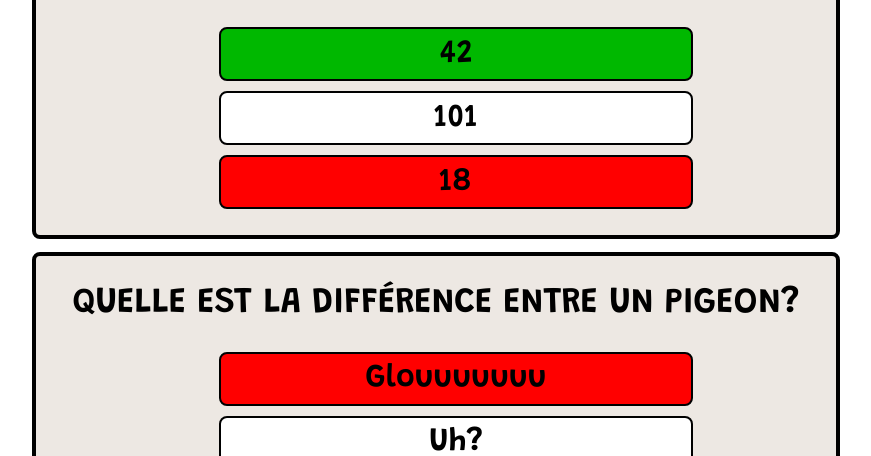
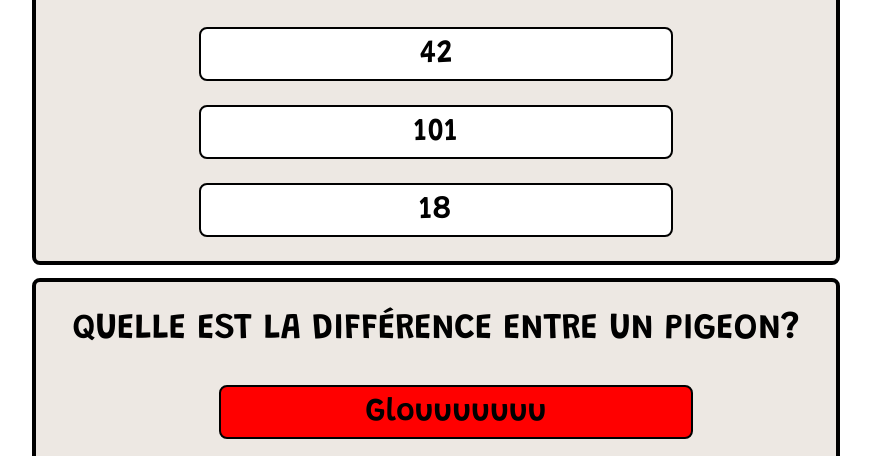
Before and after one commit to maxime9446/Quizz, a plain HTML site: page index.html in a window 1280 px wide. Shown: the part 344-800 px from the top of the page, without its empty margins (204-1075 px from the left). Drawn offline with Linux system fonts and the light colour scheme.

Commit message:
modif du ts

```diff
--- /dev/null
+++ b/app.js
@@ -0,0 +1,148 @@
+var firstQuestion = document.querySelector('#screenQuestion1');
+function createResponses(answer) {
+    var responseElement = document.createElement('li');
+    responseElement.setAttribute('class', 'answer');
+    var responseElementContent = document.createTextNode(answer);
+    responseElement.appendChild(responseElementContent);
+    console.log(answer);
+    // console.log(questionTitle)
+    return responseElement;
+}
+var dataQuestion1 = document.querySelectorAll('[data-question-1]');
+console.log(dataQuestion1);
+//
+// dataQuestion1[0].id = "42"
+// dataQuestion1
+// dataQuestion1.forEach( (answer) => {
+//     answer.id = "42";
+// } );
+dataQuestion1.forEach(function (answer) {
+    answer.addEventListener('click', function (e) {
+        console.log(answer);
+    });
+});
+// QUESTION 1
+var question1 = {
+    title: "Quel est l'âge du capitaine ?",
+    answers: [42, 101, 18],
+    correctAnswer: 42,
+    getBody: function () {
+        var body = this.title + "\n";
+        for (var i = 0; i < this.answers.length; i++) {
+            body += (i + 1) + ". " + this.answers[i] + "\n";
+        }
+        return body;
+    },
+    addAnswer: function (answer) {
+        // this.answers[this.answers.length] = answer;
+        this.answers.push(answer);
+    },
+    isCorrectAnswer: function (userResponse) {
+        if (userResponse == this.correctAnswer) {
+            return true;
+        }
+        else {
+            return false;
+        }
+    }
+};
+createResponses(question1);
+// console.log(question1);
+var bodyQuestion1 = question1.getBody();
+// console.log(bodyQuestion1);
+//
+// question1.addAnswer(11);
+// question1.addAnswer(22);
+// console.log(question1)
+//
+// let userResponse1 = prompt(bodyQuestion1);
+// if (question1.isCorrectAnswer(userResponse1)) {
+//     console.log("Bonne réponse !")
+// } else {
+//     console.log("Bonne réponse !")
+// }
+// QUESTION 2
+var question2 = {
+    title: "Quel est la différence entre un pigeon ?",
+    answers: ["GLOUUUU", "Uh ?", "La longueur des pattes"],
+    correctAnswer: "la longueur des pattes",
+    getBody: function () {
+        var body = this.title + "\n";
+        for (var i = 0; i < this.answers.length; i++) {
+            body += (i + 1) + ". " + this.answers[i] + "\n";
+        }
+        return body;
+    },
+    addAnswer: function (answer) {
+        // this.answers[this.answers.length] = answer;
+        this.answers.push(answer);
+    },
+    isCorrectAnswer: function (userResponse) {
+        if (userResponse == this.correctAnswer) {
+            return true;
+        }
+        else {
+            return false;
+        }
+    }
+};
+// console.log(question2);
+var bodyQuestion2 = question2.getBody();
+// console.log(bodyQuestion2);
+// question2.addAnswer(11);
+// question2.addAnswer(22);
+// console.log(question1)
+//
+// let userResponse2 = prompt(bodyQuestion2);
+// if (question2.isCorrectAnswer(userResponse2)) {
+//     console.log("Bonne réponse !")
+// } else {
+//     console.log("Bonne réponse !")
+// }
+// QUESTION 3
+var question3 = {
+    title: "Qu'est-ce qui est jaune et qui attend ?",
+    answers: ["Jonathan", "Homer Simpson", "Un citron pressé"],
+    correctAnswer: "Jonathan",
+    getBody: function () {
+        var body = this.title + "\n";
+        for (var i = 0; i < this.answers.length; i++) {
+            body += (i + 1) + ". " + this.answers[i] + "\n";
+        }
+        return body;
+    },
+    addAnswer: function (answer) {
+        // this.answers[this.answers.length] = answer;
+        this.answers.push(answer);
+    },
+    isCorrectAnswer: function (userResponse) {
+        if (userResponse == this.correctAnswer) {
+            return true;
+        }
+        else {
+            return false;
+        }
+    }
+};
+// console.log(question3);
+var bodyQuestion3 = question3.getBody();
+// console.log(bodyQuestion3);
+//
+// question3.addAnswer(11);
+// question3.addAnswer(22);
+// console.log(question3)
+//
+// let userResponse3 = prompt(bodyQuestion3);
+// if (question2.isCorrectAnswer(userResponse3)) {
+//     console.log("Bonne réponse !")
+// } else {
+//     console.log("Bonne réponse !")
+// }
+console.log(question1);
+function test(question1) {
+    question1.answers.forEach(function (answer) {
+        console.log('bonjour');
+        firstQuestion.append(createResponses(answer));
+    });
+}
+test(question1);
--- a/index.html
+++ b/index.html
@@ -20,11 +20,6 @@
         <section class="quizz">
             <div class="questionscreen" id="screenQuestion1">
                 <h2 class="question">Quel est l'âge du capitaine ?</h2>
-                <ul class="question__answers">
-                    <li class="answer correct" data-question-1 >42</li>
-                    <li class="answer" data-question-1>101</li>
-                    <li class="answer wrong" data-question-1>18</li>
-                </ul>
             </div>
         </section>
 
--- a/style.css
+++ b/style.css
@@ -89,6 +89,10 @@
     border: 2px solid #000000;
     font-family: 'Grandstander';
     font-style: normal;
+    margin: auto;
+    display: block;
+    margin-top: 1%;
+    margin-bottom: 3%;
     cursor: pointer;
     font-weight: 600;
     font-size: 32px;
```
Also changed, not shown: app.ts (added, +182 -0 lines), Jeu.js (deleted).
